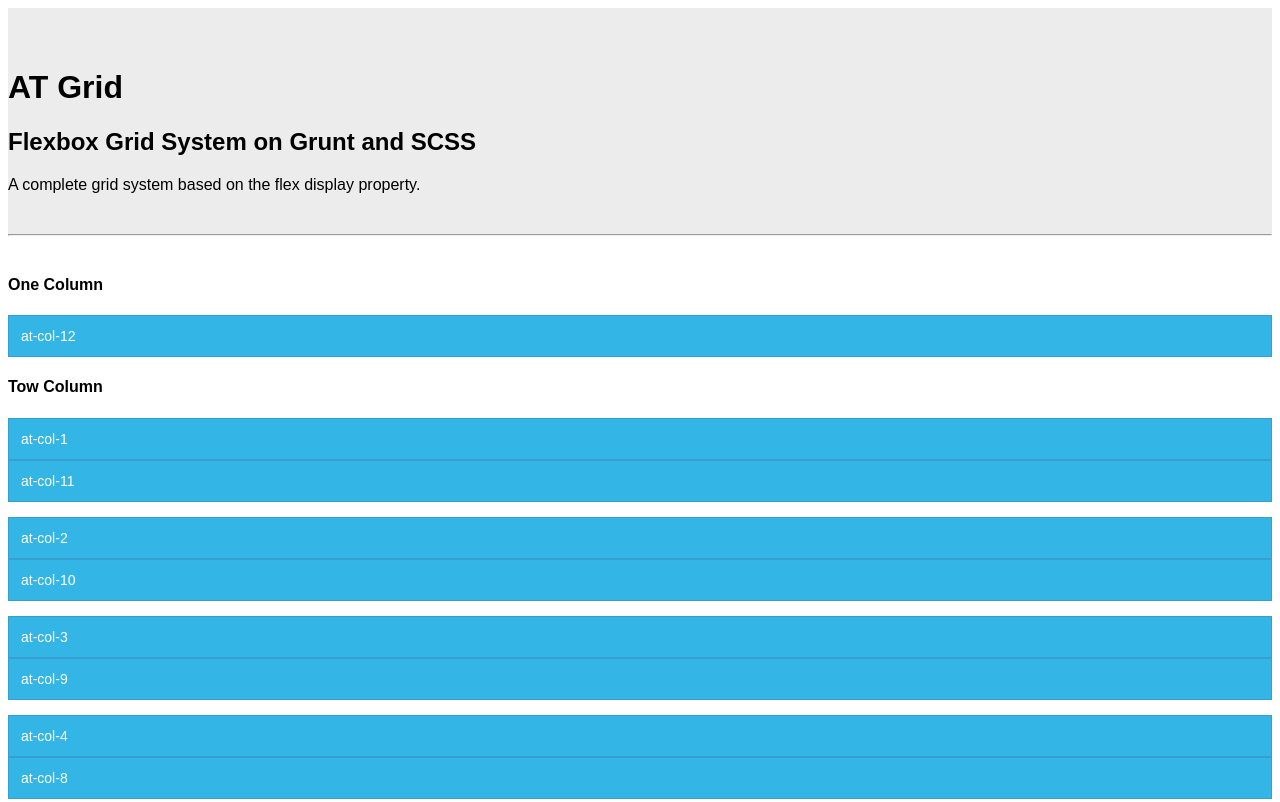
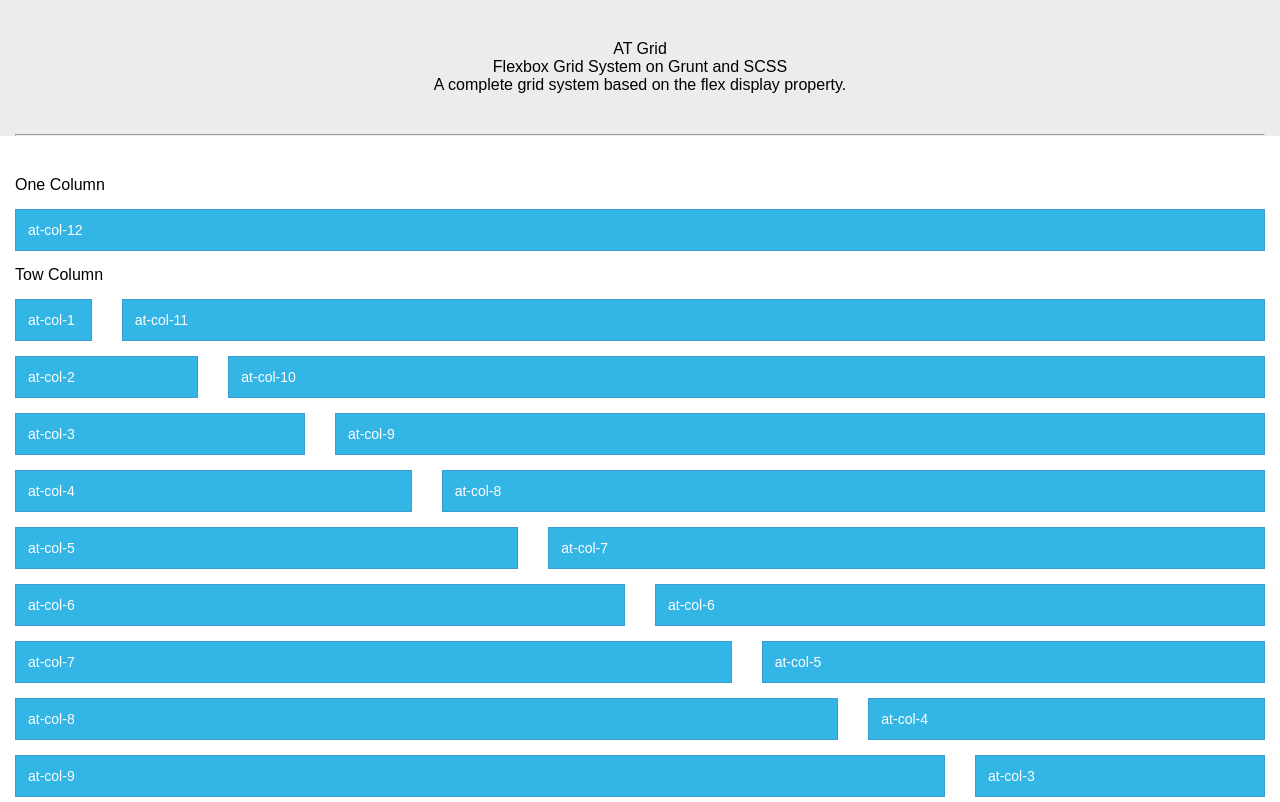
Before and after one commit to codersantosh/atomic-css, a website: page index.html in a window 1280 px wide. Shown: the top 802 px of the page. Drawn offline with Linux system fonts and the light colour scheme.

Commit message:
index.html

```diff
--- a/index.html
+++ b/index.html
@@ -5,7 +5,7 @@
     <meta http-equiv="X-UA-Compatible" content="IE=edge">
     <meta name="viewport" content="width=device-width, initial-scale=1.0">
     <title>AT Grid - Flexbox Grid System on Grunt and SCSS</title>
-    <link rel="stylesheet" href="css/at-grid.css">
+    <link rel="stylesheet" href="css/atomic.css">
     <style>
         *, ::after, ::before {
             box-sizing: border-box;
@@ -71,7 +71,7 @@
     </style>
 </head>
 <body>
-    <div class="at-ctnr-fld" style="background: #ececec;padding-top: 40px">
+    <div class="at-ctnr" style="background: #ececec;padding-top: 40px">
         <div class="at-flx at-jfy-cont-ctr">
             <h1>AT Grid</h1>
         </div>
```
